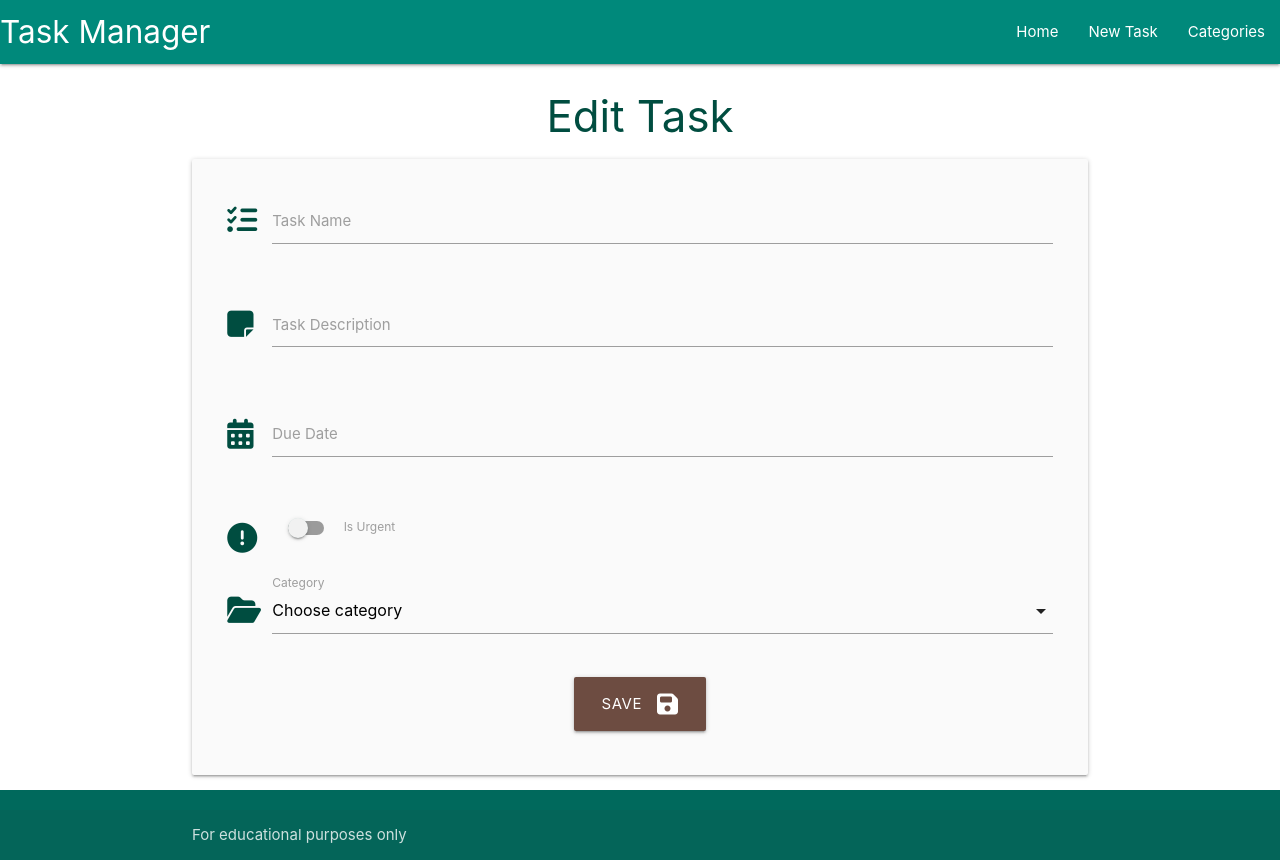
After one commit to rowanam/task-manager-app, a Flask app: template taskmanager/templates/edit_task.html in a window 1280 px wide. The commit adds this page. Run offline with Flask 3, Linux system fonts and the light colour scheme; the template is opened without the code that fills it, so the values that code supplies are empty; some libraries are stand-ins or nearby versions.

Commit message:
Update tasks

```diff
--- a/taskmanager/static/css/style.css
+++ b/taskmanager/static/css/style.css
@@ -18,7 +18,7 @@ main {
     margin-right: .7rem !important;
 }
 
-.task-row {
+.task-controls-row {
     margin-bottom: 0;
 }
 
--- /dev/null
+++ b/taskmanager/templates/edit_task.html
@@ -0,0 +1,81 @@
+{% extends "base.html" %}
+
+{% block content %}
+
+<h3 class="teal-text text-darken-4 center-align">Edit Task</h3>
+
+<div class="row card-panel grey lighten-5">
+    <form class="col s12" method="POST" action="{{ url_for('edit_task', task_id=task.id) }}">
+        <!-- task_name -->
+        <div class="row">
+            <div class="input-field col s12">
+                <i class="fa-solid fa-list-check prefix teal-text text-darken-4"></i>
+                <input id="task_name" name="task_name" value="{{ task.task_name }}" minlength="5" maxlength="50"
+                    type="text" class="validate" required>
+                <label for="task_name">Task Name</label>
+            </div>
+        </div>
+        <!-- task_description -->
+        <div class="row">
+            <div class="input-field col s12">
+                <i class="fa-solid fa-note-sticky prefix teal-text text-darken-4"></i>
+                <textarea id="task_description" name="task_description" minlength="5" maxlength="300" type="text"
+                    class="materialize-textarea validate" required>{{ task.task_description }}</textarea>
+                <label for="task_description">Task Description</label>
+            </div>
+        </div>
+        <!-- due_date -->
+        <div class="row">
+            <div class="input-field col s12">
+                <i class="fa-solid fa-calendar-days prefix teal-text text-darken-4"></i>
+                <input id="due_date" name="due_date" value="{{ task.due_date.strftime('%d %B, %Y') }}"
+                    type="text" class="datepicker validate" required>
+                <label for="due_date">Due Date</label>
+            </div>
+        </div>
+        <!-- is_urgent -->
+        <div class="row">
+            <div class="input-field col s12">
+                <div class="switch">
+                    <i class="fa-solid fa-circle-exclamation prefix teal-text text-darken-4"></i>
+                    <label for="is_urgent">
+                        {% if task.is_urgent == True %}
+                            <input id="is_urgent" name="is_urgent" type="checkbox" checked>
+                        {% else %}
+                            <input id="is_urgent" name="is_urgent" type="checkbox">
+                        {% endif %}
+                        <span class="lever"></span>
+                        Is Urgent
+                    </label>
+                </div>
+            </div>
+        </div>
+        <!-- category_id -->
+        <div class="row">
+            <div class="input-field col s12">
+                <i class="fa-solid fa-folder-open prefix teal-text text-darken-4"></i>
+                <select id="category_id" name="category_id" value="{{ task.category_id }}" class="validate" required>
+                    <option value="" disabled>Choose category</option>
+                    {% for category in categories %}
+                        {% if task.category_id == category.id %}
+                            <option value="{{ category.id }}" selected>{{ category.category_name }}</option>
+                        {% else %}
+                            <option value="{{ category.id }}">{{ category.category_name }}</option>
+                        {% endif %}
+                    {% endfor %}
+                </select>
+                <label for="category_id">Category</label>
+            </div>
+        </div>
+        <!-- submit button -->
+        <div class="row">
+            <div class="col s12 center-align">
+                <button type="submit" class="btn-large brown darken-1">
+                    Save <i class="fa-solid fa-floppy-disk right"></i>
+                </button>
+            </div>
+        </div>
+    </form>
+</div>
+
+{% endblock %}
```
Also changed, not shown: taskmanager/routes.py (+15 -0 lines), taskmanager/templates/tasks.html (+7 -1 lines).
